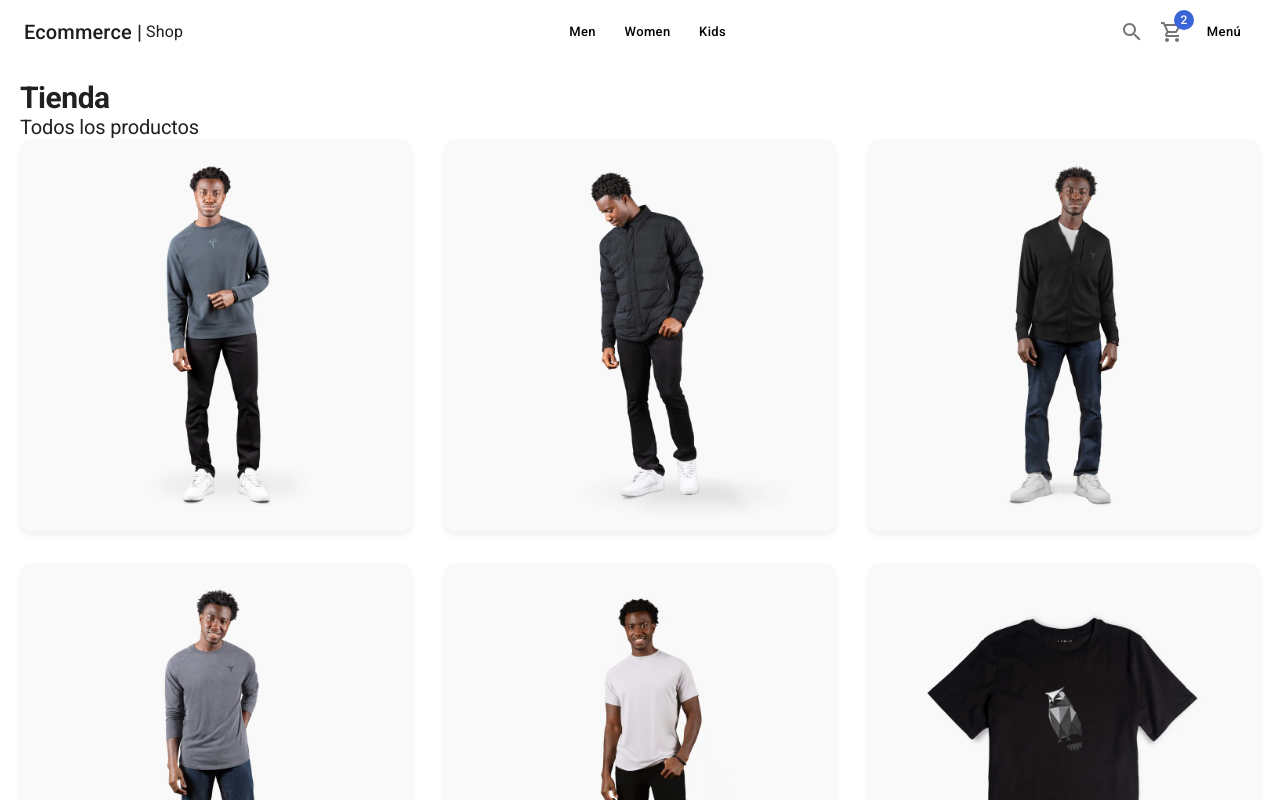
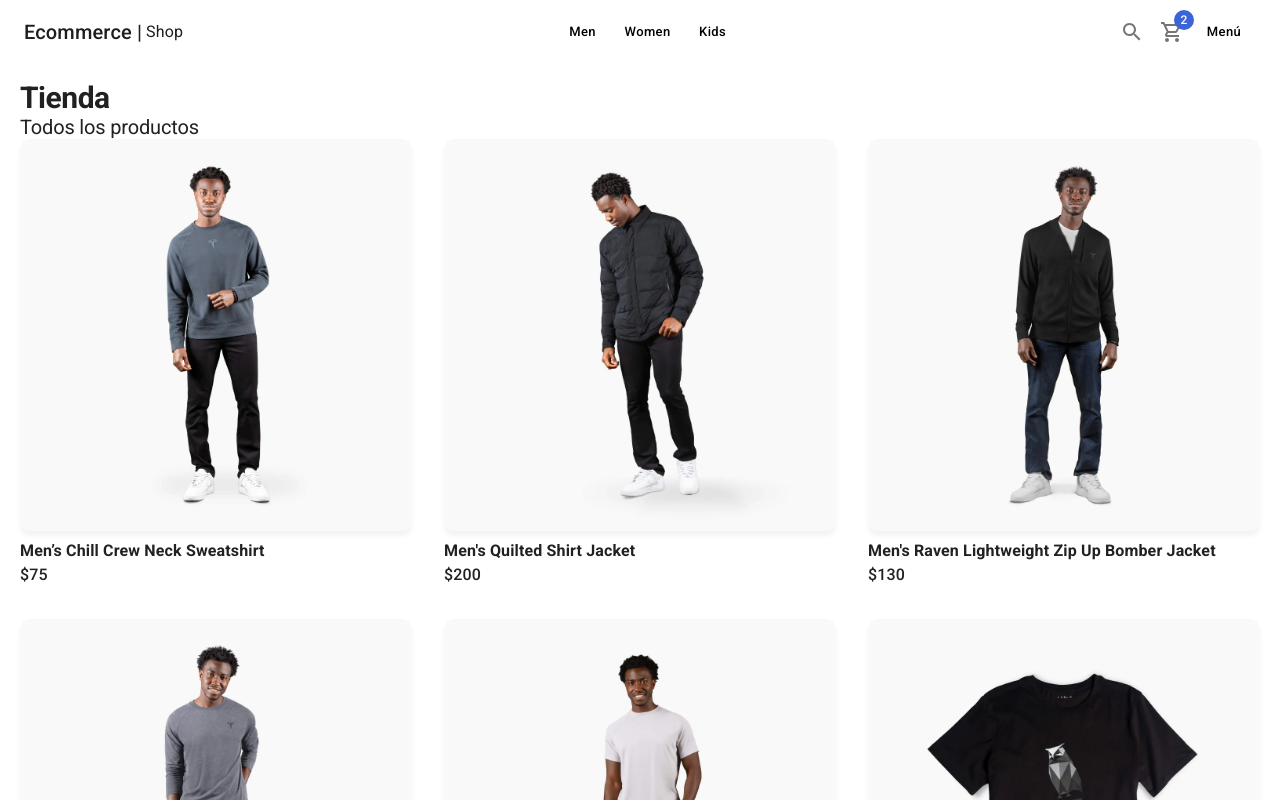
Before and after one commit to IgnacioArmandUgon/Ecommerce, a Next.js app: page / in a window 1280 px wide. Shown: the top 800 px of the page. Built offline with nearby package versions, Linux system fonts and the light colour scheme.

Commit message:
Mejora en pantalla de productos

```diff
--- a/components/products/ProductCard.tsx
+++ b/components/products/ProductCard.tsx
@@ -1,5 +1,12 @@
-import { Card, CardActionArea, CardMedia, Grid } from '@mui/material';
-import React, { FC } from 'react';
+import {
+  Card,
+  CardActionArea,
+  CardMedia,
+  Grid,
+  Box,
+  Typography,
+} from '@mui/material';
+import React, { FC, useMemo, useState } from 'react';
 import { IProduct } from '../../interfaces';
 
 interface Props {
@@ -7,17 +14,36 @@
 }
 
 export const ProductCard: FC<Props> = ({ product }) => {
+  const [isHovered, setIsHovered] = useState(false);
+
+  const productImage = useMemo(() => {
+    return isHovered
+      ? `products/${product.images[1]}`
+      : `products/${product.images[0]}`;
+  }, [isHovered, product.images]);
   return (
-    <Grid item xs={6} sm={4} key={product.slug}>
+    <Grid
+      item
+      xs={6}
+      sm={4}
+      onMouseEnter={() => setIsHovered(true)}
+      onMouseLeave={() => setIsHovered(false)}
+    >
       <Card>
         <CardActionArea>
           <CardMedia
             component={'img'}
-            image={`products/${product.images[0]}`}
+            image={`products/${product.images[isHovered ? 1 : 0]}`}
             alt={product.title}
+            className='fadeIn'
           />
         </CardActionArea>
       </Card>
+
+      <Box sx={{ mt: 1 }} className='fadeIn'>
+        <Typography fontWeight={750}>{product.title}</Typography>
+        <Typography fontWeight={500}>${product.price}</Typography>
+      </Box>
     </Grid>
   );
 };
--- a/pages/index.tsx
+++ b/pages/index.tsx
@@ -1,4 +1,4 @@
-import { Typography, Grid, Card, CardActionArea, CardMedia } from '@mui/material';
+import { Typography } from '@mui/material';
 import type { NextPage } from 'next';
 import { ShopLayout } from '../components/layouts';
 import { ProductList } from '../components/products';
@@ -6,11 +6,14 @@
 
 const Home: NextPage = () => {
   return (
-    <ShopLayout title='Ecommerce' pageDescription='Esta es la pagina'>
-      <Typography variant='h1' component={'h1'}>
+    <ShopLayout
+      title='Ecommerce'
+      pageDescription='Pagina de venta de productos de calidad'
+    >
+      <Typography variant='h1' component='h1'>
         Tienda
       </Typography>
-      <Typography variant='h2' component={'h2'}>
+      <Typography variant='h2' component='h2'>
         Todos los productos
       </Typography>
       <ProductList products={initialData.products as any} />
```
